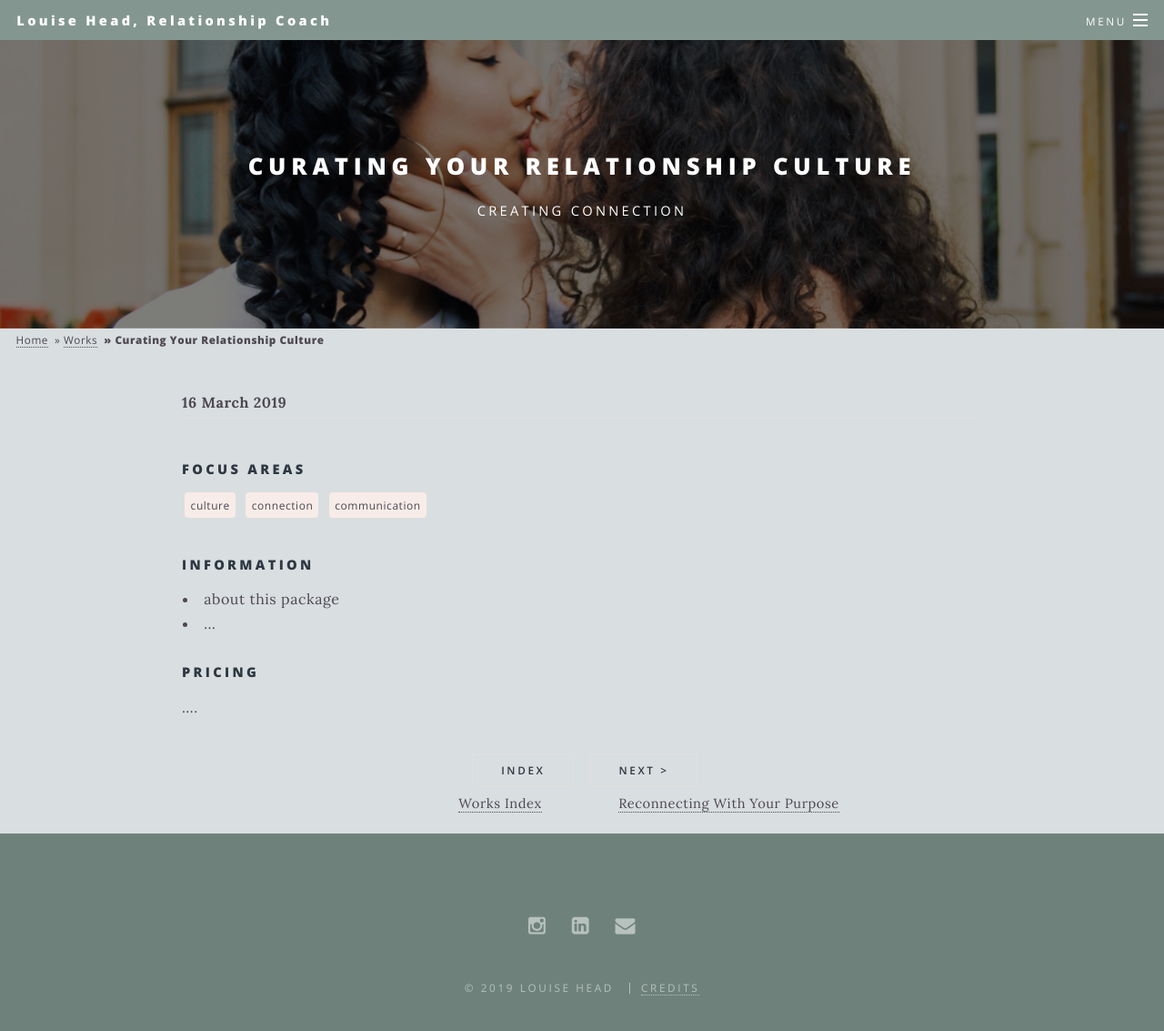
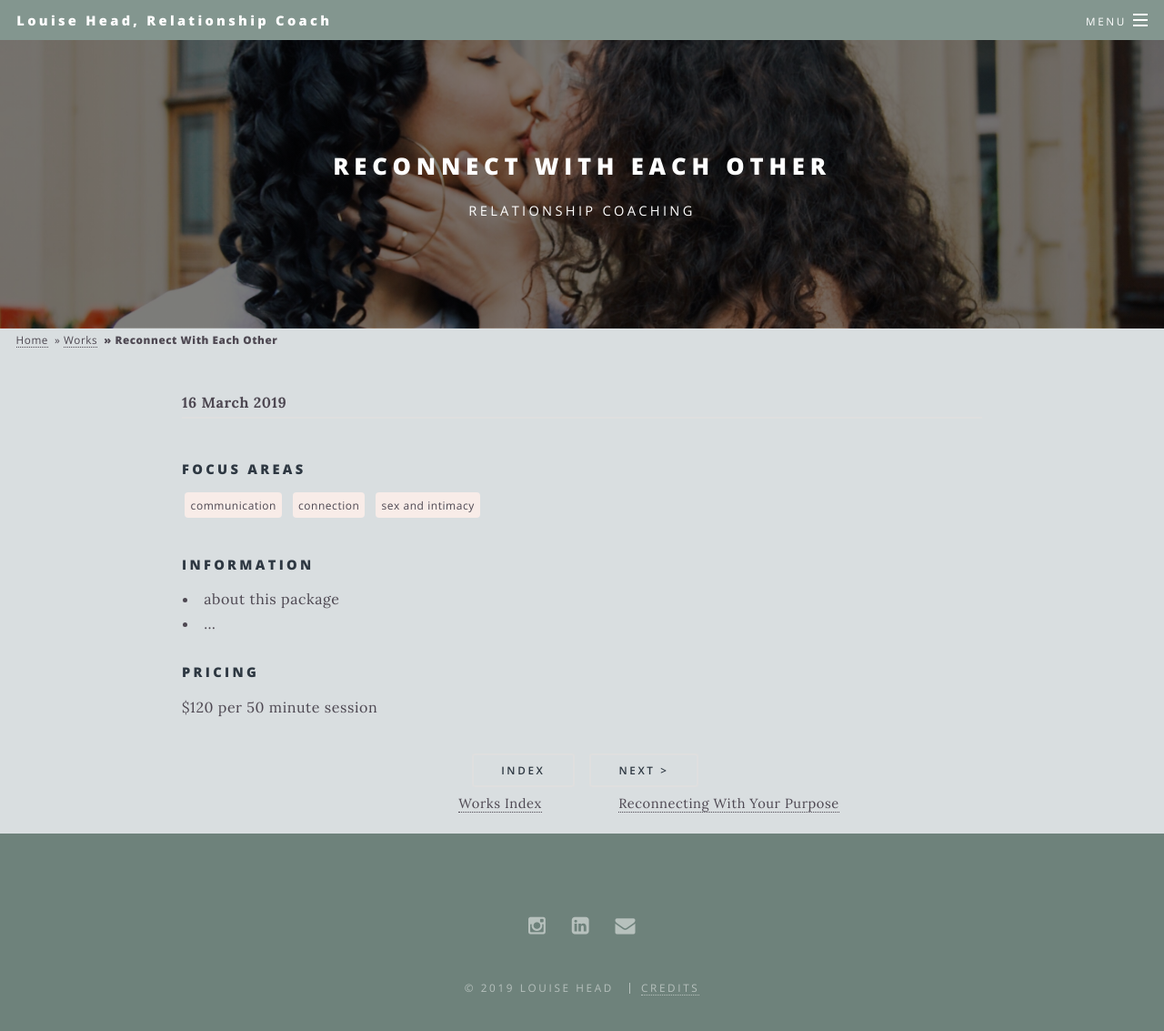
Before and after one commit to lehead/lehead.github.io, a Jekyll site: the page built from _posts/2019-03-16-relationship-culture.md, in a window 1280 px wide and 1180 px high. Shown: the top 1133 px of the window at 91% size. Built offline with Jekyll 4.4.1, drawn with Linux system fonts in a browser that asks for light colours.

Commit message:
edit relationship package

```diff
--- a/_posts/2019-03-16-relationship-culture.md
+++ b/_posts/2019-03-16-relationship-culture.md
@@ -1,13 +1,13 @@
 ---
 priority: 0.7
-title: Curating Your Relationship Culture
-excerpt: creating connection
+title: Reconnect With Each Other
+excerpt: Relationship Coaching
 categories: works
 background-image: tallie-robinson-592058-unsplash.jpg #TODO change
 tags:
-  - culture
+  - communication
   - connection
-  - communication
+  - sex and intimacy
 ---
 
 #### Information
@@ -17,4 +17,4 @@ tags:
 
 #### Pricing
 
-....
+$120 per 50 minute session
```
